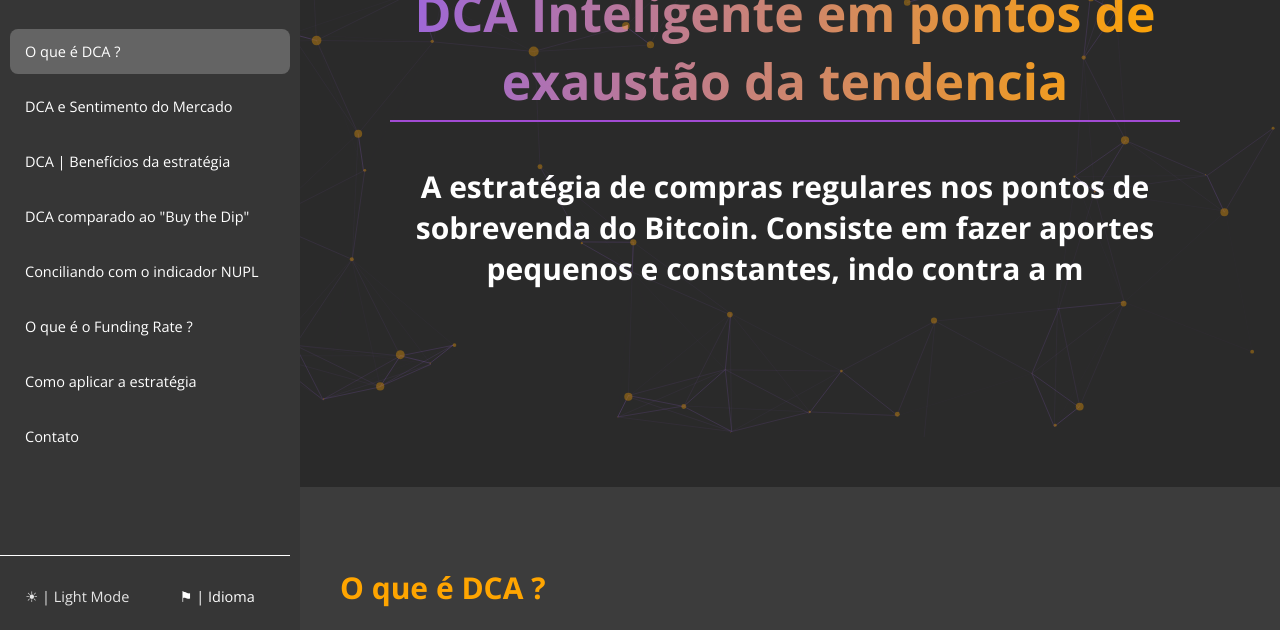
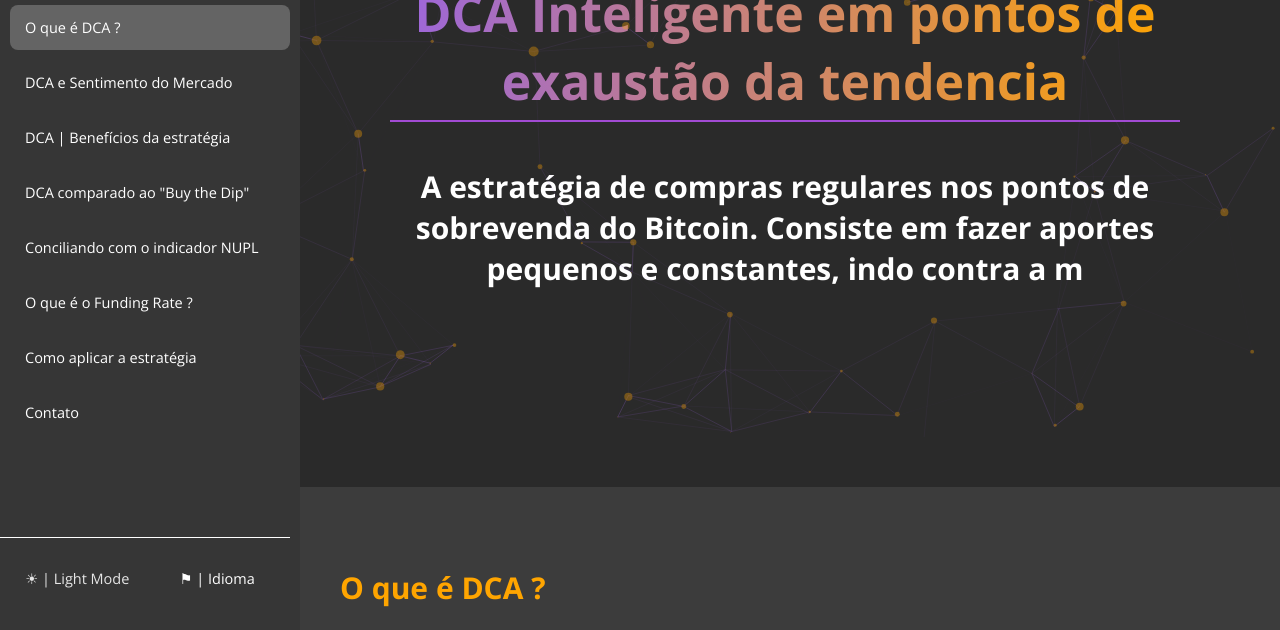
Before and after one commit to juliospn/CounterFlow-DCA, a plain HTML site: page index.html in a window 1280 px wide. Shown: the part 163-793 px from the top of the page. Drawn offline with nearby package versions, Linux system fonts and the light colour scheme.

Commit message:
updating files

```diff
--- a/style.css
+++ b/style.css
@@ -39,7 +39,7 @@
 
 .menu-topics {
     height: calc(100vh - 300px); /* Subtrai a altura do menu-options da altura total da janela */
-    margin-top: calc(19vh - 105px);
+    margin-top: calc(16vh - 105px);
 }
 
 .menu-lateral li {
@@ -79,12 +79,10 @@
     width: 100%;
     box-sizing: border-box;
     border-top: 1px solid #FFFFFF;
-    margin-top: 50px;
+    margin-top: 32px;
     padding-top: 18px;
-    padding-bottom: 8px;
     display: flex;
     justify-content: space-evenly;
-    bottom: 0;
 }
 
 .menu-options li:hover {
```
